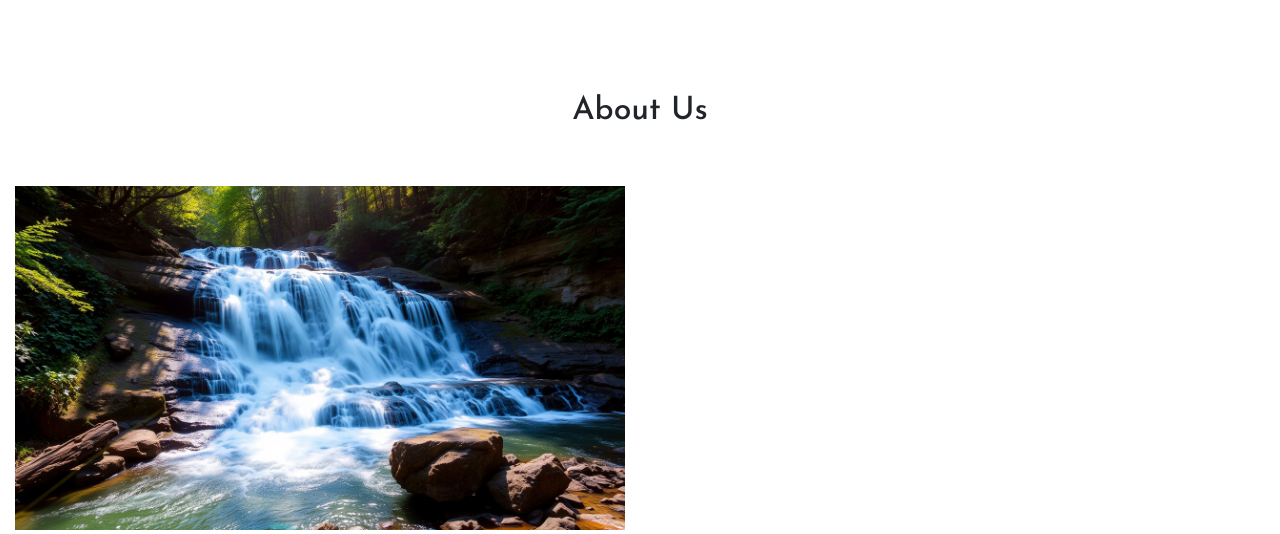
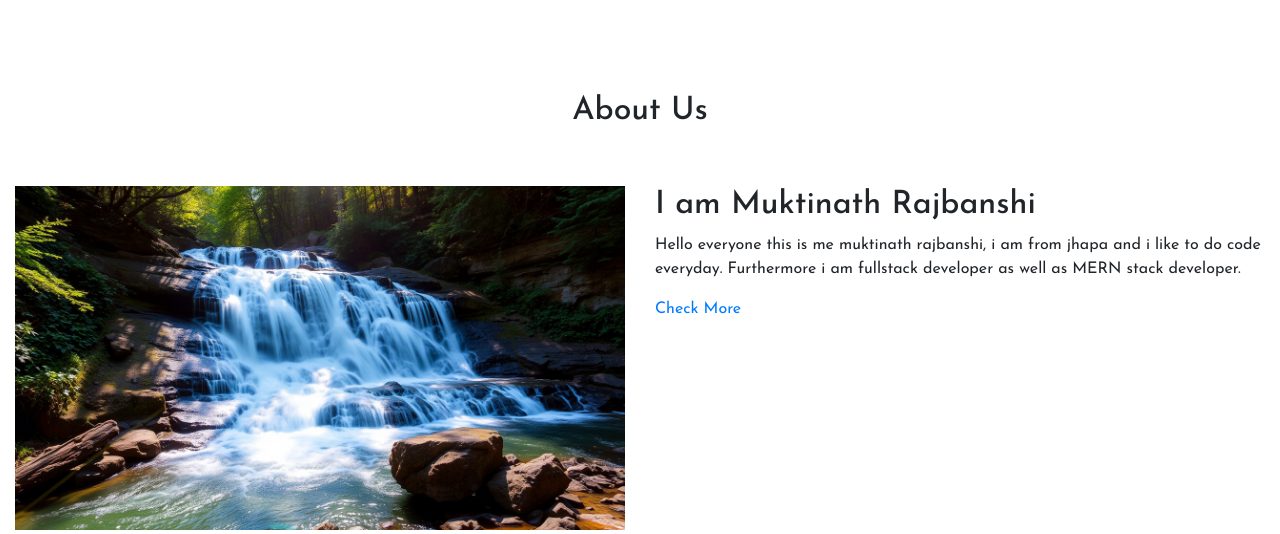
Before and after one commit to muktinathrajbanshi/FiveWebsite, a PHP site: page / in a window 1280 px wide. Shown: the part 780-1314 px from the top of the page. Run offline with PHP 8.4, Linux system fonts and the light colour scheme; some web fonts are replaced.

Commit message:
just check whether it is worked or not

```diff
--- a/index.php
+++ b/index.php
@@ -93,6 +93,11 @@
             <div class="col-lg-6 col-md-6 col-12">
                 <img src="images/cc5.png" class="img-fluid" alt="">
             </div>
+            <div class="col-lg-6 col-md-6 col-12">
+                <h2>I am Muktinath Rajbanshi</h2>
+                <p>Hello everyone this is me muktinath rajbanshi, i am from jhapa and i like to do code everyday. Furthermore i am fullstack developer as well as MERN stack developer.</p>
+                <a href="about.php"> Check More </a>
+            </div>
         </div>
     </div>
 </section>
```
